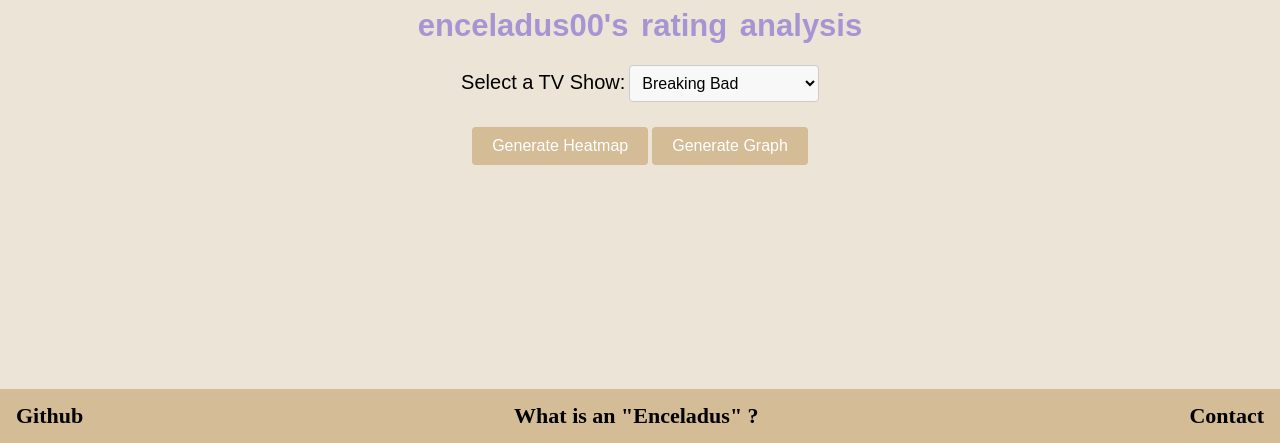
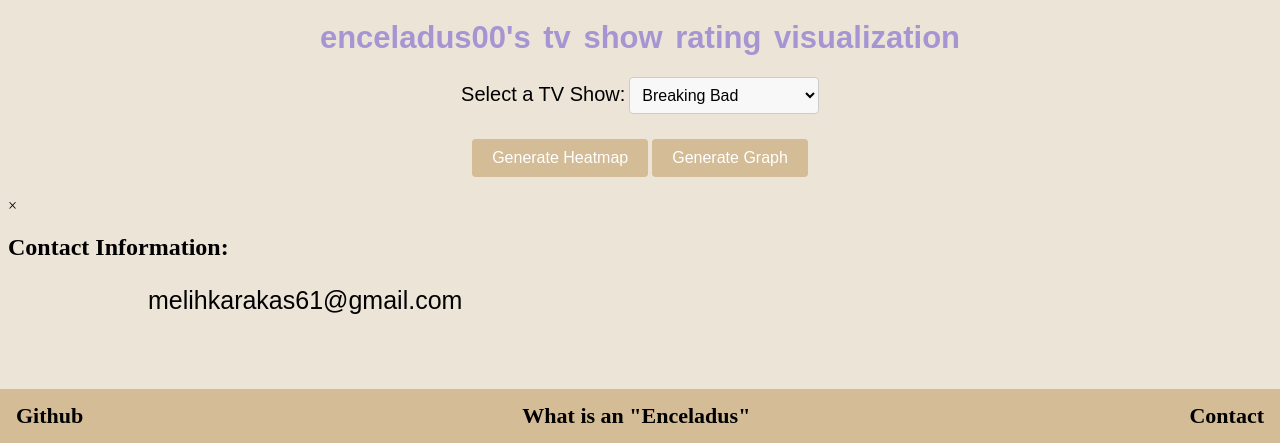
Before and after one commit to Enceladus00/tvshowhelper, a Flask app: page / in a window 1280 px wide. Shown: the part 357-800 px from the top of the page. Run offline with Flask 3, Linux system fonts and the light colour scheme; parts of the project's set-up code (start-up, migrations or seed data) failed here and were passed over.

Commit message:
Update index.html

```diff
--- a/templates/index.html
+++ b/templates/index.html
@@ -8,11 +8,10 @@
     <title>enceladus00's rating analysis</title>
 </head>
 
-<img src="../static/banner.jpg" width="600px" height="336px">
-
 <body class="index">
     <div class="container">
-        <h1>enceladus00's <span class="rating">rating</span> analysis</h1>
+        <img src="../static/banner.jpg" width="600px" height="336px">
+        <h1>enceladus00's tv show rating visualization</h1>
         <form action="/result" method="post">
             <label for="selected_show">Select a TV Show:</label>
             <select id="selected_show" name="selected_show" required>
@@ -29,10 +28,37 @@
 
     <div class="bottom-navbar">
         <a href="https://github.com/enceladus00" target="_blank" class="github-link">Github</a>
-        <a href="https://science.nasa.gov/saturn/moons/enceladus/" target="=_blank" class="enceladus-link">What is an "Enceladus" ?</a>
-        <a href="#Contact" class="contact-link">Contact</a>
+        <a href="https://science.nasa.gov/saturn/moons/enceladus/" target="=_blank" class="enceladus-link">What is an "Enceladus"</a>
+        <a href="javascript:void(0);" onclick="openModal()" class="contact-link">Contact</a>
+    </div>
 
+    <div id="contactModal" class="modal">
+        <div class="modal-content">
+            <span class="close" onclick="closeModal()">&times;</span>
+            <h2>Contact Information:</h2>
+            <p>melihkarakas61@gmail.com</p>
+        </div>
     </div>
+
+    <!--Javascript -->
+    <script>
+
+        function opencontact() {
+            document.getElementById('contactModal').style.display = 'block';
+        }
+
+        function closecontact() {
+            document.getElementById('contactModal').style.display = 'none';
+        }
+
+        // Close on clicking outside the box.
+        window.onclick = function (event) {
+            var modal = document.getElementById('contactModal');
+            if (event.target == modal) {
+                modal.style.display = 'none';
+            }
+        };
+    </script>
 </body>
 
 </html>
```
